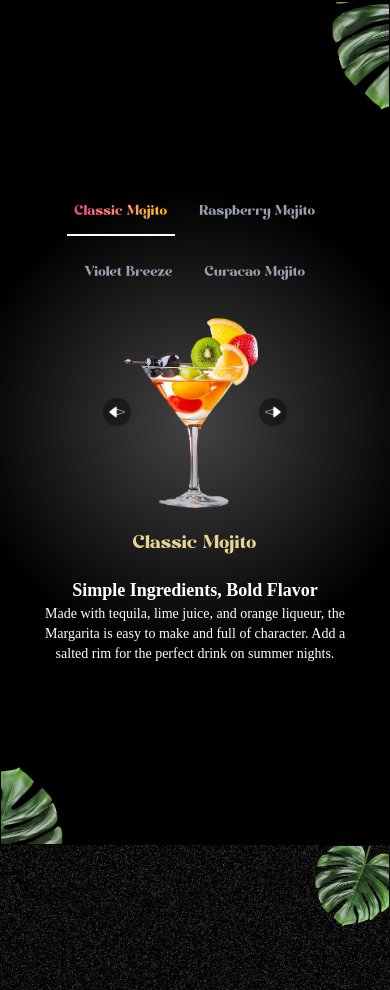
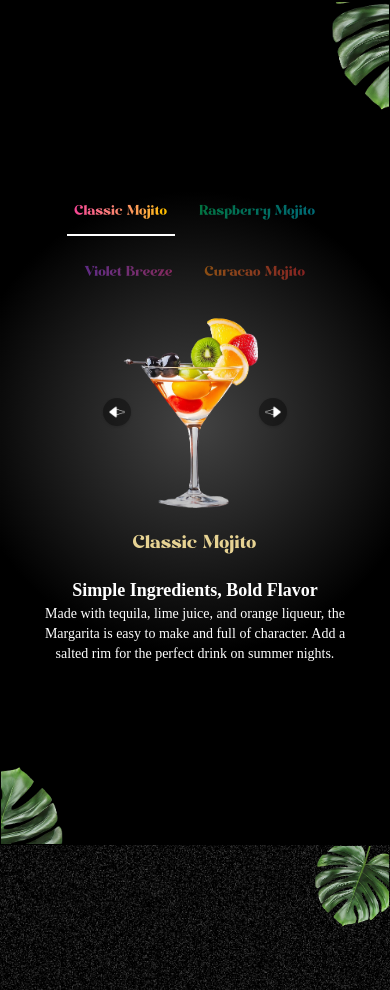
Before and after one commit to talha-amr/Velvet-Pour, a React (Vite) app: page / in a window 390 px wide. Shown: the part 5413-6403 px from the top of the page. Built offline with nearby package versions, Linux system fonts and the light colour scheme; a web font is replaced by a local one.

Commit message:
added some colours in tabs

```diff
--- a/index.html
+++ b/index.html
@@ -2,7 +2,7 @@
 <html lang="en">
   <head>
     <meta charset="UTF-8" />
-    <link rel="icon" type="image/svg+xml" href="/vite.svg" />
+    <link rel="icon" type="image/svg+xml" href="/images/logo.png" />
     <meta name="viewport" content="width=device-width, initial-scale=1.0" />
     <title>VelvetPour</title>
   </head>
--- a/src/components/Menu.jsx
+++ b/src/components/Menu.jsx
@@ -63,7 +63,7 @@ const Menu = () => {
         </div>
 
         {/* Image with arrows */}
-        <div className="relative w-[200px] h-[200px] sm:w-[280px] sm:h-[280px] md:w-[350px] md:h-[350px] lg:w-[400px] lg:h-[400px] flex justify-center items-center">
+        <div className="relative w-[200px] h-[200px] sm:w-[280px] sm:h-[280px] md:w-[325px] md:h-[325px] lg:w-[350px] lg:h-[350px] flex justify-center items-center">
           <img
             src={sliderLists[activeIndex].image}
             alt="cocktail-image"
--- a/src/components/Navbar.jsx
+++ b/src/components/Navbar.jsx
@@ -16,7 +16,7 @@ const Navbar = () => {
     tl.fromTo(
       "nav",
       { backgroundColor: "transparent" },
-      { backgroundColor: "#00000090" }
+      { backgroundColor: "#00000080" }
     );
   }, []);
 
--- a/src/components/Tabs.jsx
+++ b/src/components/Tabs.jsx
@@ -1,26 +1,42 @@
-import React from "react";
+import React, { useRef } from "react";
+import { useGSAP } from "@gsap/react";
+import gsap from "gsap";
 
 const funkyColors = [
-  "from-pink-500 to-yellow-400",    // Tab 1
-  "from-green-400 to-cyan-400",     // Tab 2
-  "from-purple-500 to-pink-500",    // Tab 3
-  "from-orange-400 to-red-500"     // Tab     // Tab 5
+  "from-pink-500 to-yellow-400",
+  "from-green-400 to-cyan-400",
+  "from-purple-500 to-pink-500",
+  "from-orange-400 to-red-500"
 ];
 
 const Tabs = ({ items, activeIndex, onTabClick }) => {
+  const tabRefs = useRef([]);
+
+  useGSAP(() => {
+    tabRefs.current.forEach((tab, index) => {
+      if (!tab) return;
+
+      // Animate opacity
+      if (index === activeIndex) {
+        gsap.to(tab, { opacity: 1, duration: 0.5 });
+        gsap.to(tab, { borderColor: "#ffffff", duration: 0.5 }); // active border
+      } else {
+        gsap.to(tab, { opacity: 0.5, duration: 0.5 });
+        gsap.to(tab, { borderColor: "transparent", duration: 0.5 }); // inactive border
+      }
+    });
+  }, [activeIndex]);
+
   return (
     <div className="flex flex-wrap border-gray-400 mt-4 md:mt-10 justify-center gap-4 md:gap-15 items-center px-2 md:px-0">
       {items.map((item, index) => {
-        const gradient = funkyColors[index % funkyColors.length]; // loop colors if more tabs
+        const gradient = funkyColors[index % funkyColors.length];
         return (
           <button
             key={item.id}
+            ref={el => (tabRefs.current[index] = el)}
             onClick={() => onTabClick(index)}
-            className={`px-2 md:px-4 py-2 md:py-4 -mb-px border-b-2 text-lg sm:text-xl md:text-3xl font-medium font-modern-negra transition-colors duration-200 whitespace-nowrap
-              ${activeIndex === index
-                ? `border-white text-transparent bg-clip-text bg-gradient-to-r ${gradient}` // active = funky gradient text
-                : `text-gray-400 border-transparent md:border-gray-400 hover:text-transparent hover:bg-clip-text hover:bg-gradient-to-r ${gradient}` // inactive = gray but on hover shows gradient
-              }`}
+            className={`px-2 md:px-4 py-2 md:py-4 -mb-px border-b-2 text-lg sm:text-xl md:text-3xl font-medium font-modern-negra whitespace-nowrap text-transparent bg-clip-text bg-gradient-to-r ${gradient}`}
           >
             {item.name}
           </button>
```
